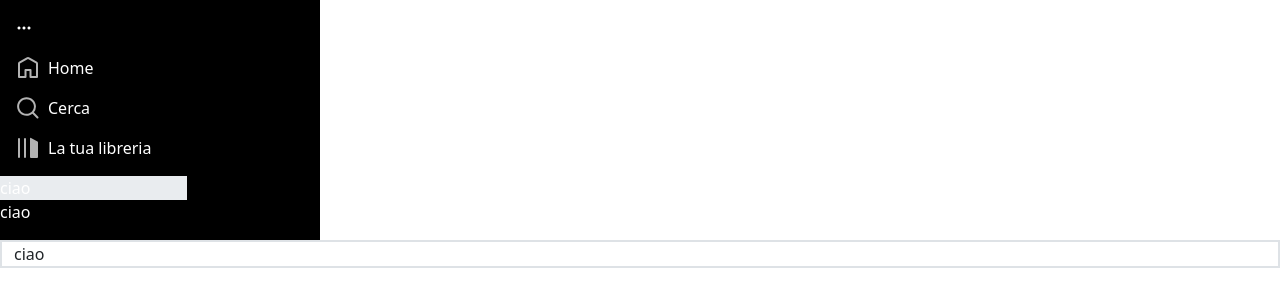
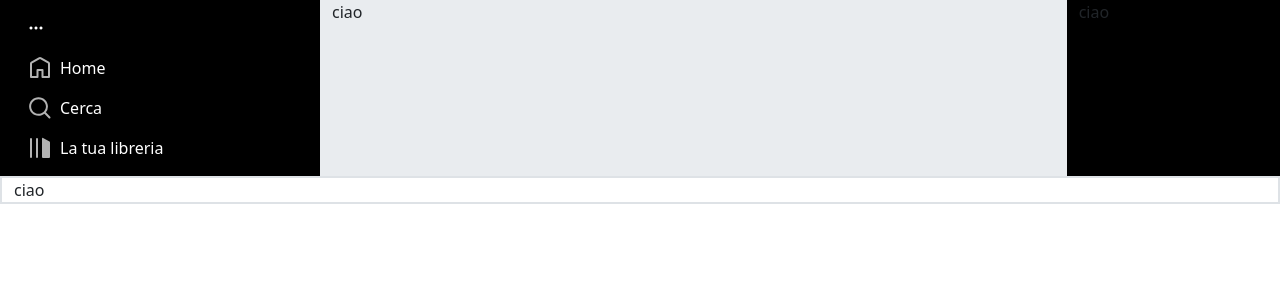
Before and after one commit to trixiamarie/Build-Week-2, a website: page homepage.html in a window 1280 px wide. Drawn offline with nearby package versions, Linux system fonts and the light colour scheme.

Commit message:
Upload files

```diff
--- a/homepage.html
+++ b/homepage.html
@@ -1,36 +1,25 @@
 <!DOCTYPE html>
 <html lang="en">
+
 <head>
   <meta charset="UTF-8" />
   <meta name="viewport" content="width=device-width, initial-scale=1.0" />
-    <meta
-      name="description"
-      content="Spotify è un servizio musicale digitale che ti consente di accedere a milioni di brani."
-    />
+  <meta name="description"
+    content="Spotify è un servizio musicale digitale che ti consente di accedere a milioni di brani." />
   <link rel="icon" type="image/png" href="./assets/spotify-icon-green.webp" />
   <title>Homepage Spotify</title>
   <!--BOOTSTRAP-->
-    <link
-      href="https://cdn.jsdelivr.net/npm/bootstrap@5.3.2/dist/css/bootstrap.min.css"
-      rel="stylesheet"
-      integrity="sha384-T3c6CoIi6uLrA9TneNEoa7RxnatzjcDSCmG1MXxSR1GAsXEV/Dwwykc2MPK8M2HN"
-      crossorigin="anonymous"
-    />
-    <link
-      rel="stylesheet"
-      href="https://cdn.jsdelivr.net/npm/bootstrap-icons@1.11.2/font/bootstrap-icons.min.css"
-    />
+  <link href="https://cdn.jsdelivr.net/npm/bootstrap@5.3.2/dist/css/bootstrap.min.css" rel="stylesheet"
+    integrity="sha384-T3c6CoIi6uLrA9TneNEoa7RxnatzjcDSCmG1MXxSR1GAsXEV/Dwwykc2MPK8M2HN" crossorigin="anonymous" />
+  <link rel="stylesheet" href="https://cdn.jsdelivr.net/npm/bootstrap-icons@1.11.2/font/bootstrap-icons.min.css" />
   <!--FONTAWESOME-->
-    <link
-      rel="stylesheet"
-      href="https://cdnjs.cloudflare.com/ajax/libs/font-awesome/6.5.1/css/all.min.css"
+  <link rel="stylesheet" href="https://cdnjs.cloudflare.com/ajax/libs/font-awesome/6.5.1/css/all.min.css"
     integrity="sha512-DTOQO9RWCH3ppGqcWaEA1BIZOC6xxalwEsw9c2QQeAIftl+Vegovlnee1c9QX4TctnWMn13TZye+giMm8e2LwA=="
-      crossorigin="anonymous"
-      referrerpolicy="no-referrer"
-    />
+    crossorigin="anonymous" referrerpolicy="no-referrer" />
   <!--STYLE-->
   <link rel="stylesheet" href="./css/style.css" />
 </head>
+
 <body>
   <!--MAIN-->
   <main>
@@ -38,34 +27,55 @@
 
     <div class="container-fluid">
       <div class="row">
-          <nav class="navbar navbar-expand-md navbar-white bg-navbar fixed-left justify-content-between py-0" >
+
+        <!-- <nav class="navbar navbar-expand-md navbar-white bg-navbar fixed-left justify-content-between py-0"> -->
           <div class="col-md-3 col-sm-12  bg-black text-white">
             <div class="m-3">
               <i class="bi bi-three-dots"></i>
             </div>
-            <ul class="bg-black text list-unstyled">
+            <ul class=" nav flex-column bg-black text list-unstyled">
               <li class="nav-item">
                 <div class="d-flex align-items-center ms-3 mb-3">
-                <svg data-encore-id="icon" role="img" aria-hidden="true" class="Svg-sc-ytk21e-0 iYxpxA home-icon" viewBox="0 0 24 24"><path d="M12.5 3.247a1 1 0 0 0-1 0L4 7.577V20h4.5v-6a1 1 0 0 1 1-1h5a1 1 0 0 1 1 1v6H20V7.577l-7.5-4.33zm-2-1.732a3 3 0 0 1 3 0l7.5 4.33a2 2 0 0 1 1 1.732V21a1 1 0 0 1-1 1h-6.5a1 1 0 0 1-1-1v-6h-3v6a1 1 0 0 1-1 1H3a1 1 0 0 1-1-1V7.577a2 2 0 0 1 1-1.732l7.5-4.33z"></path></svg>
+                  <svg data-encore-id="icon" role="img" aria-hidden="true" class="Svg-sc-ytk21e-0 iYxpxA home-icon"
+                    viewBox="0 0 24 24">
+                    <path
+                      d="M12.5 3.247a1 1 0 0 0-1 0L4 7.577V20h4.5v-6a1 1 0 0 1 1-1h5a1 1 0 0 1 1 1v6H20V7.577l-7.5-4.33zm-2-1.732a3 3 0 0 1 3 0l7.5 4.33a2 2 0 0 1 1 1.732V21a1 1 0 0 1-1 1h-6.5a1 1 0 0 1-1-1v-6h-3v6a1 1 0 0 1-1 1H3a1 1 0 0 1-1-1V7.577a2 2 0 0 1 1-1.732l7.5-4.33z">
+                    </path>
+                  </svg>
                   <p class="m-0 px-2">Home</p>
                 </div>
               </li>
-            <li class="nav-item"><div class="d-flex align-items-center ms-3 mb-3">
-                <svg data-encore-id="icon" role="img" aria-hidden="true" class="Svg-sc-ytk21e-0 iYxpxA search-icon" viewBox="0 0 24 24"><path d="M10.533 1.279c-5.18 0-9.407 4.14-9.407 9.279s4.226 9.279 9.407 9.279c2.234 0 4.29-.77 5.907-2.058l4.353 4.353a1 1 0 1 0 1.414-1.414l-4.344-4.344a9.157 9.157 0 0 0 2.077-5.816c0-5.14-4.226-9.28-9.407-9.28zm-7.407 9.279c0-4.006 3.302-7.28 7.407-7.28s7.407 3.274 7.407 7.28-3.302 7.279-7.407 7.279-7.407-3.273-7.407-7.28z"></path></svg>
-              <p class="m-0 px-2">Cerca</p>
-            </div></li>
               <li class="nav-item">
                 <div class="d-flex align-items-center ms-3 mb-3">
-                <svg data-encore-id="icon" role="img" aria-hidden="true" viewBox="0 0 24 24" class="Svg-sc-ytk21e-0 iYxpxA"><path d="M3 22a1 1 0 0 1-1-1V3a1 1 0 0 1 2 0v18a1 1 0 0 1-1 1zM15.5 2.134A1 1 0 0 0 14 3v18a1 1 0 0 0 1 1h6a1 1 0 0 0 1-1V6.464a1 1 0 0 0-.5-.866l-6-3.464zM9 2a1 1 0 0 0-1 1v18a1 1 0 1 0 2 0V3a1 1 0 0 0-1-1z"></path></svg>
+                  <svg data-encore-id="icon" role="img" aria-hidden="true" class="Svg-sc-ytk21e-0 iYxpxA search-icon"
+                    viewBox="0 0 24 24">
+                    <path
+                      d="M10.533 1.279c-5.18 0-9.407 4.14-9.407 9.279s4.226 9.279 9.407 9.279c2.234 0 4.29-.77 5.907-2.058l4.353 4.353a1 1 0 1 0 1.414-1.414l-4.344-4.344a9.157 9.157 0 0 0 2.077-5.816c0-5.14-4.226-9.28-9.407-9.28zm-7.407 9.279c0-4.006 3.302-7.28 7.407-7.28s7.407 3.274 7.407 7.28-3.302 7.279-7.407 7.279-7.407-3.273-7.407-7.28z">
+                    </path>
+                  </svg>
+                  <p class="m-0 px-2">Cerca</p>
+                </div>
+              </li>
+              <li class="nav-item">
+                <div class="d-flex align-items-center ms-3 mb-3">
+                  <svg data-encore-id="icon" role="img" aria-hidden="true" viewBox="0 0 24 24"
+                    class="Svg-sc-ytk21e-0 iYxpxA">
+                    <path
+                      d="M3 22a1 1 0 0 1-1-1V3a1 1 0 0 1 2 0v18a1 1 0 0 1-1 1zM15.5 2.134A1 1 0 0 0 14 3v18a1 1 0 0 0 1 1h6a1 1 0 0 0 1-1V6.464a1 1 0 0 0-.5-.866l-6-3.464zM9 2a1 1 0 0 0-1 1v18a1 1 0 1 0 2 0V3a1 1 0 0 0-1-1z">
+                    </path>
+                  </svg>
                   <p class="m-0 px-2">La tua libreria</p>
-            </div></li>
+                </div>
+              </li>
+            </ul>
+
+          </div>
+        <!-- </nav> -->
         <div class="col-md-7 col-sm-12  bg-body-secondary">
           ciao
         </div>
         <div class="col-md-2 col-sm-12  bg-black">ciao</div>
-          </ul>
       </div>
-      </nav></div>
       <div class="contianer">
         <div class="row border border-1">
           <div class="col border border-1">ciao</div>
@@ -74,11 +84,10 @@
 
   </main>
 
-    <script
-      src="https://cdn.jsdelivr.net/npm/bootstrap@5.3.2/dist/js/bootstrap.bundle.min.js"
+  <script src="https://cdn.jsdelivr.net/npm/bootstrap@5.3.2/dist/js/bootstrap.bundle.min.js"
     integrity="sha384-C6RzsynM9kWDrMNeT87bh95OGNyZPhcTNXj1NW7RuBCsyN/o0jlpcV8Qyq46cDfL"
-      crossorigin="anonymous"
-    ></script>
+    crossorigin="anonymous"></script>
   <script src="https://kit.fontawesome.com/1205482781.js"></script>
 </body>
+
 </html>
```
Lines whose indentation alone changed are shown as unchanged.
